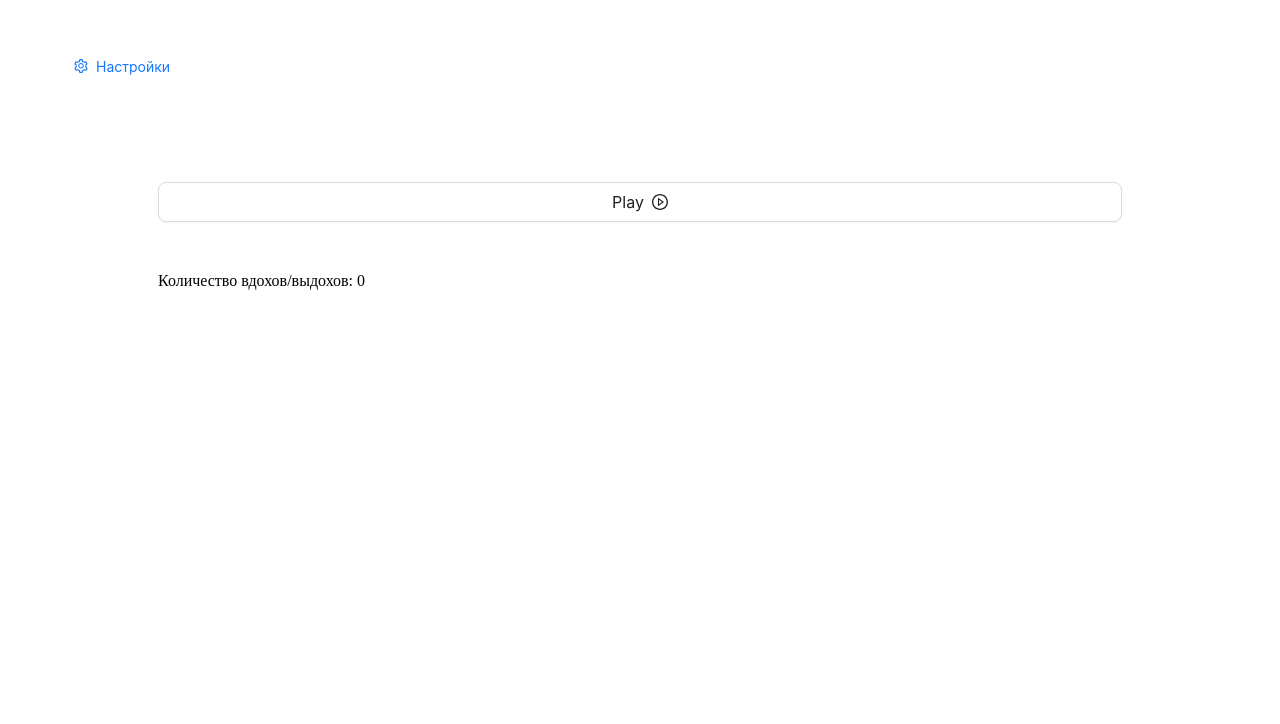
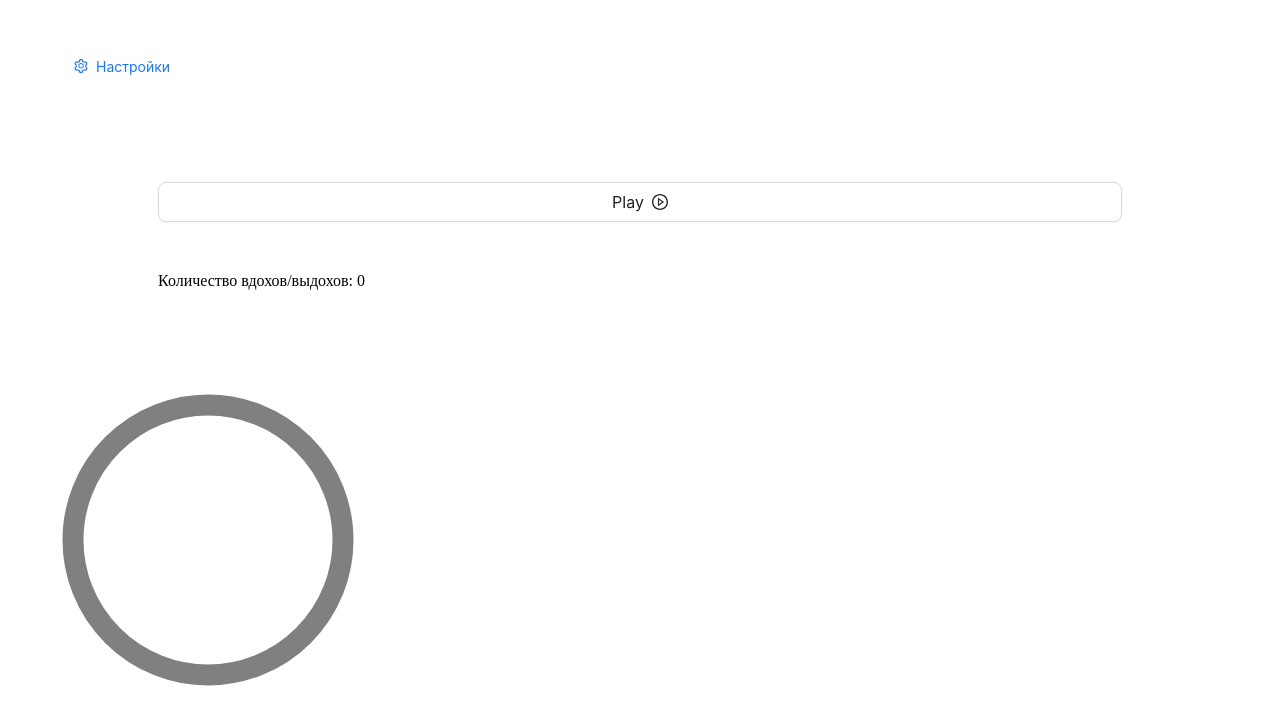
Before and after one commit to Danila95/breathing_exercise_wim_hof, a React (Vite) app: page / in a window 1280 px wide. Shown: the top 724 px of the page. Built offline with nearby package versions, Linux system fonts and the light colour scheme.

Commit message:
fix: start create CountdownTimer

```diff
--- a/package.json
+++ b/package.json
@@ -39,6 +39,7 @@
     "eslint-plugin-react": "^7.33.2",
     "eslint-plugin-react-hooks": "^4.6.0",
     "globals": "^15.14.0",
+    "sass": "^1.86.0",
     "vite": "^6.0.5",
     "vite-plugin-html": "^3.2.2",
     "vite-plugin-svgr": "^4.3.0"
--- a/src/App.tsx
+++ b/src/App.tsx
@@ -12,6 +12,7 @@ import {
 	PauseOutlined,
 	SettingOutlined
 } from '@ant-design/icons'
+import { CountdownTimer } from '@/components/CountdownTimer'
 import { SettingModal } from './components/SettingModal'
 
 function App() {
@@ -334,7 +335,7 @@ function App() {
 					Количество вдохов/выдохов: {countBreathes}
 				</div>
 			</div>
-
+			<CountdownTimer />
 			{/* Аудиоплеер */}
 			{/* eslint-disable-next-line jsx-a11y/media-has-caption */}
 			<audio
--- /dev/null
+++ b/src/components/CountdownTimer/CountdownTimer.module.scss
@@ -0,0 +1,18 @@
+/* Sets the containers height and width */
+.baseTimer {
+  position: relative;
+  height: 300px;
+  width: 300px;
+}
+
+/* Removes SVG styling that would hide the time label */
+.baseTimer__circle {
+  fill: none;
+  stroke: none;
+}
+
+/* The SVG path that displays the timer's progress */
+.baseTimer__pathElapsed {
+  stroke-width: 7px;
+  stroke: grey;
+}
--- /dev/null
+++ b/src/components/CountdownTimer/CountdownTimer.tsx
@@ -0,0 +1,29 @@
+// eslint-disable-next-line @typescript-eslint/ban-ts-comment
+// @ts-expect-error
+import cls from './CountdownTimer.module.scss'
+
+interface ICountdownTimer {
+	className?: string
+}
+
+export const CountdownTimer = ({ className }: ICountdownTimer) => {
+	return (
+		<div className={cls.baseTimer}>
+			<svg
+				className='base-timer__svg'
+				viewBox='0 0 100 100'
+				xmlns='http://www.w3.org/2000/svg'
+			>
+				<g className={cls.baseTimer__circle}>
+					<circle
+						className={cls.baseTimer__pathElapsed}
+						cx='50'
+						cy='50'
+						r='45'
+					/>
+				</g>
+			</svg>
+			<span>{/* Remaining time label */}</span>
+		</div>
+	)
+}
--- /dev/null
+++ b/src/components/CountdownTimer/index.ts
@@ -0,0 +1,3 @@
+import { CountdownTimer } from './CountdownTimer'
+
+export { CountdownTimer }
--- a/vite.config.ts
+++ b/vite.config.ts
@@ -32,7 +32,7 @@ export default defineConfig(() => {
 			rollupOptions: {
 				output: {
 					// Настройка каталога для файлов .js
-					entryFileNames: 'js/[name].js',
+					entryFileNames: 'js/[name]-[hash].js',
 					chunkFileNames: 'js/[name]-[hash].js',
 					assetFileNames: ({ names }) => {
 						// eslint-disable-next-line @typescript-eslint/ban-ts-comment
```
Also changed, not shown: 1 other file (tests, documents, lock files or other folders).
